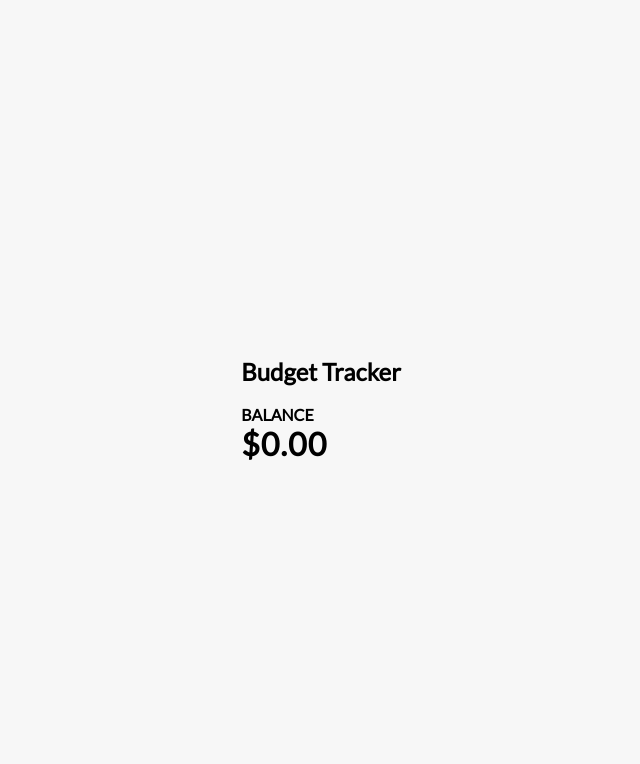
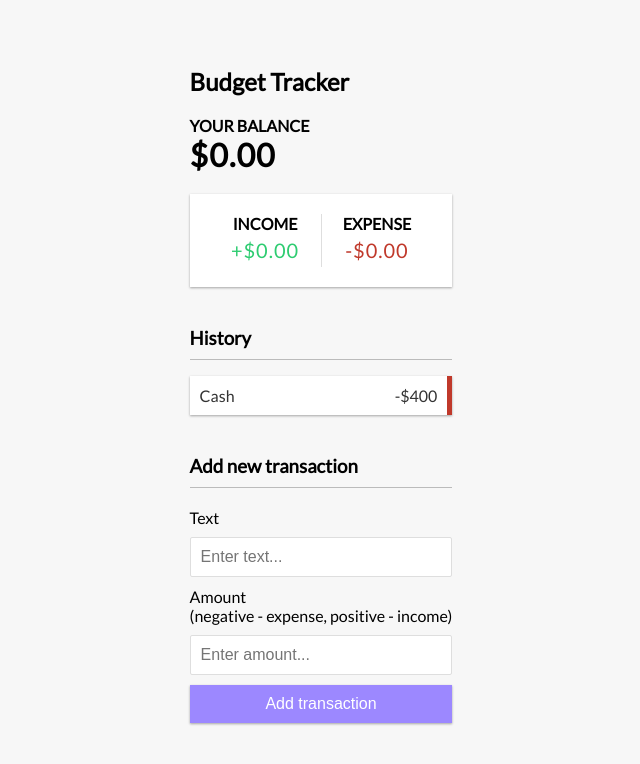
Before and after one commit to kelliksimons/Budget-Tracker, a React (Create React App) app: page / in a window 1280 px wide. Shown: the top 764 px of the page, without its empty margins (319-959 px from the left). Built offline with nearby package versions, Linux system fonts and the light colour scheme.

Commit message:
added Transactions, Income expenses, updated Transaction List

```diff
--- a/src/App.js
+++ b/src/App.js
@@ -2,6 +2,9 @@
 import './App.css';
 import { Header } from './components/Header';
 import { Balance } from './components/Balance';
+import { IncomeExp } from './components/IncomeExp';
+import { TransactionList } from './components/TransactionList';
+import { AddTransactions } from './components/AddTransactions';
 
 function App() {
   return (
@@ -10,7 +13,12 @@
      <Header />
      <div classname ="container">
       <Balance />
+      <IncomeExp />
+      <TransactionList />
+      <AddTransactions />
+
     </div>
+
 
     </div>
   );
--- /dev/null
+++ b/src/components/AddTransactions.js
@@ -0,0 +1,23 @@
+import React from 'react'
+
+export const AddTransactions = () => {
+  return (
+    <>
+    <h3>Add new transaction</h3>
+      <form>
+        <div className="form-control">
+          <label htmlFor="text">Text</label>
+          <input type="text" id="text" placeholder="Enter text..." />
+        </div>
+        <div className="form-control">
+          <label htmlFor="amount"
+            >Amount <br />
+            (negative - expense, positive - income)</label>
+          <input type="number" id="amount" placeholder="Enter amount..." />
+        </div>
+        <button className="btn">Add transaction</button>
+      </form>
+
+      </>
+  )
+}
--- a/src/components/Balance.js
+++ b/src/components/Balance.js
@@ -3,8 +3,8 @@
 export const Balance = () => {
   return (
     <>
-        <h4>Balance</h4>
-        <h1 id="balance">$0.00</h1>
+        <h4>Your Balance</h4>
+        <h1>$0.00</h1>
     </>
   )
 }
--- /dev/null
+++ b/src/components/IncomeExp.js
@@ -0,0 +1,16 @@
+import React from 'react'
+
+export const IncomeExp = () => {
+  return (
+    <div className="inc-exp-container">
+        <div>
+          <h4>Income</h4>
+          <p className="money plus">+$0.00</p>
+        </div>
+        <div>
+          <h4>Expense</h4>
+          <p className="money minus">-$0.00</p>
+        </div>
+      </div>
+  )
+}
--- /dev/null
+++ b/src/components/TransactionList.js
@@ -0,0 +1,14 @@
+import React from 'react'
+
+export const TransactionList = () => {
+  return (
+    <>
+    <h3>History</h3>
+      <ul className="list">
+         <li className="minus">
+          Cash <span>-$400</span><button className="delete-btn">x</button>
+        </li>
+      </ul>
+      </>
+  )
+}
```
